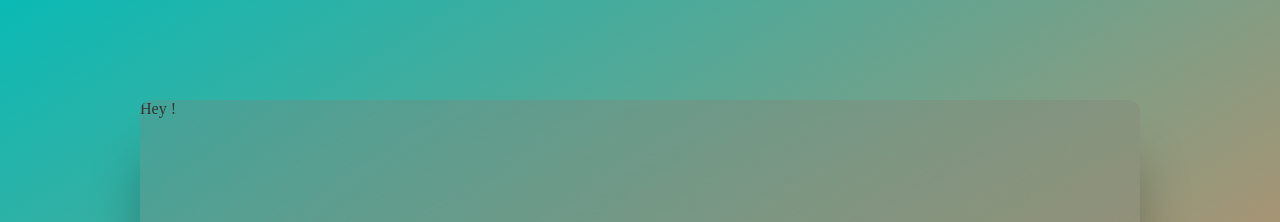
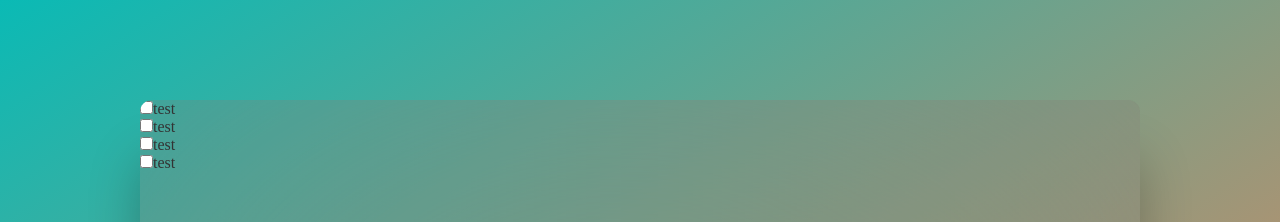
Before and after one commit to dartedfa/transfer-list, a React (Create React App) app: page / in a window 1280 px wide. Shown: the top 222 px of the page. Built offline with nearby package versions, Linux system fonts and the light colour scheme.

Commit message:
Created ListItem component

```diff
--- a/src/components/List.jsx
+++ b/src/components/List.jsx
@@ -1,9 +1,15 @@
 import * as React from 'react'
+import ListItem from './ListItem'
 
 function List({items = []}) {
   return (
-    <section role="list">
-      {items.map(() => <div></div>)}
+    <section>
+      <div role="list">
+        <ListItem label="test" />
+        <ListItem label="test" />
+        <ListItem label="test" />
+        <ListItem label="test" />
+      </div>
     </section>
   )
 }
--- /dev/null
+++ b/src/components/ListItem.jsx
@@ -0,0 +1,14 @@
+import * as React from 'react'
+
+function ListItem({label}) {
+  return (
+    <div>
+      <label>
+        <input type="checkbox" />
+        <span>{label}</span>
+      </label>
+    </div>
+  )
+}
+
+export default ListItem
--- a/src/components/TransferList.jsx
+++ b/src/components/TransferList.jsx
@@ -1,7 +1,8 @@
 import * as React from 'react'
+import List from './List'
 
 function TransferList() {
-  return <div>Hey !</div>
+  return <List />
 }
 
 export default TransferList
```
